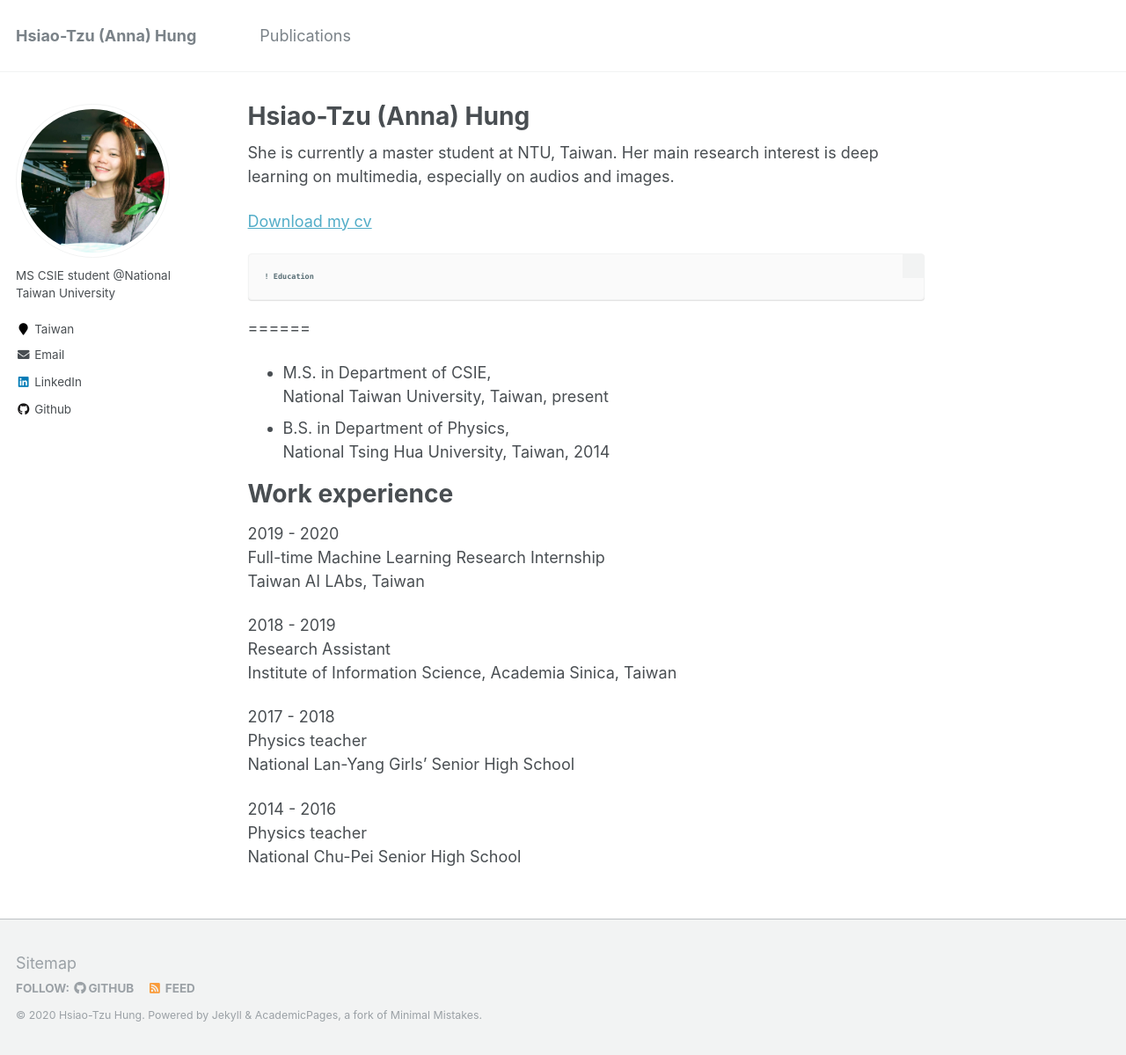
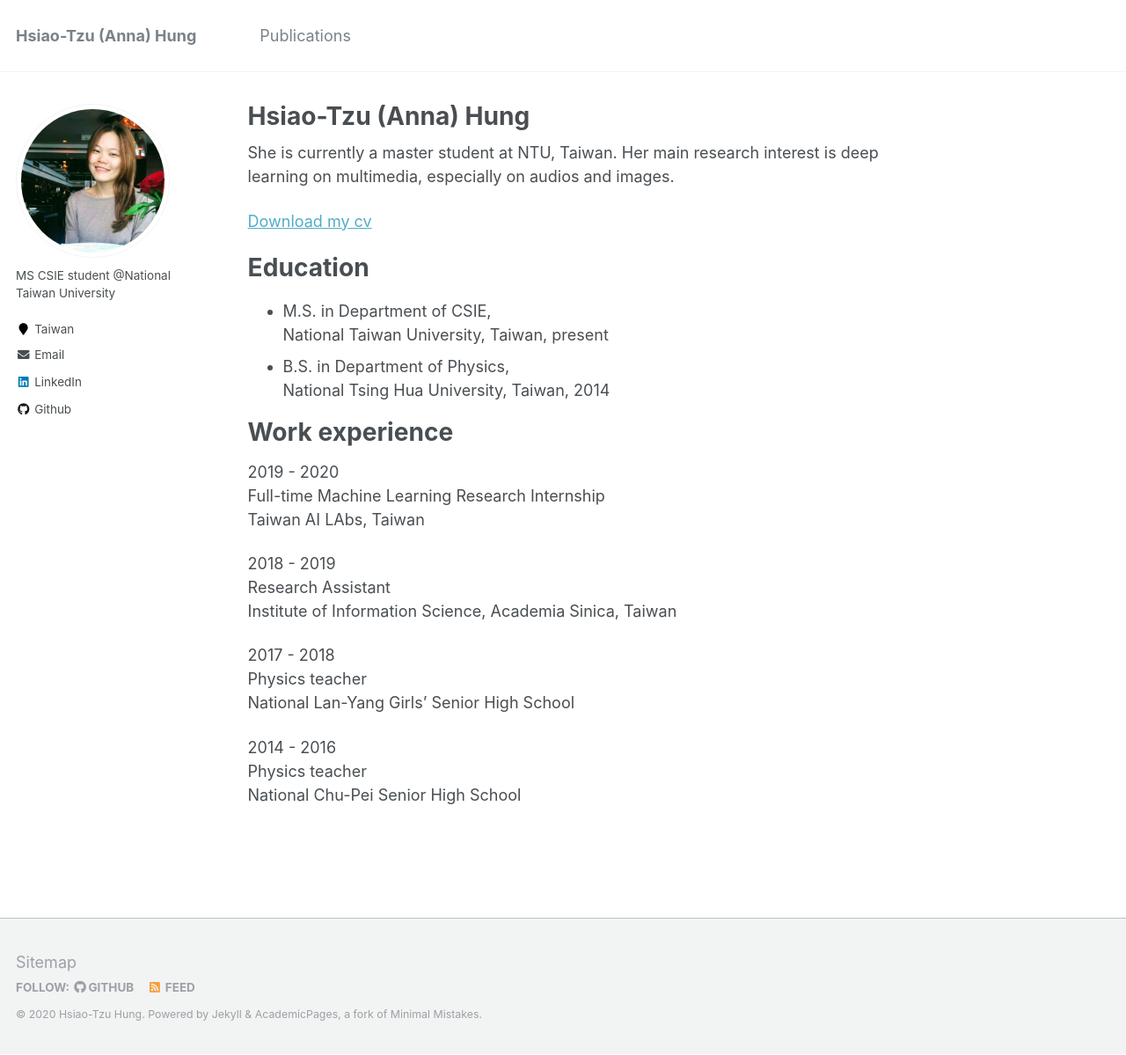
Before and after one commit to annahung31/annahung31.github.io, a Jekyll site: the page built from _pages/about.md, in a window 1280 px wide and 1199 px high. Shown: the whole window at 88% size. Built offline with Jekyll 4.4.1, drawn with Linux system fonts in a browser that asks for light colours.

Commit message:
change back

````diff
--- a/_pages/about.md
+++ b/_pages/about.md
@@ -13,9 +13,7 @@ She is currently a master student at NTU, Taiwan. Her main research interest is
 [Download my cv](https://remyhuang.github.io/files/Anna_resume_2020.pdf)
 
 
-```diff
-! Education
-```
+Education
 ======
 
 * M.S. in Department of CSIE,
````
